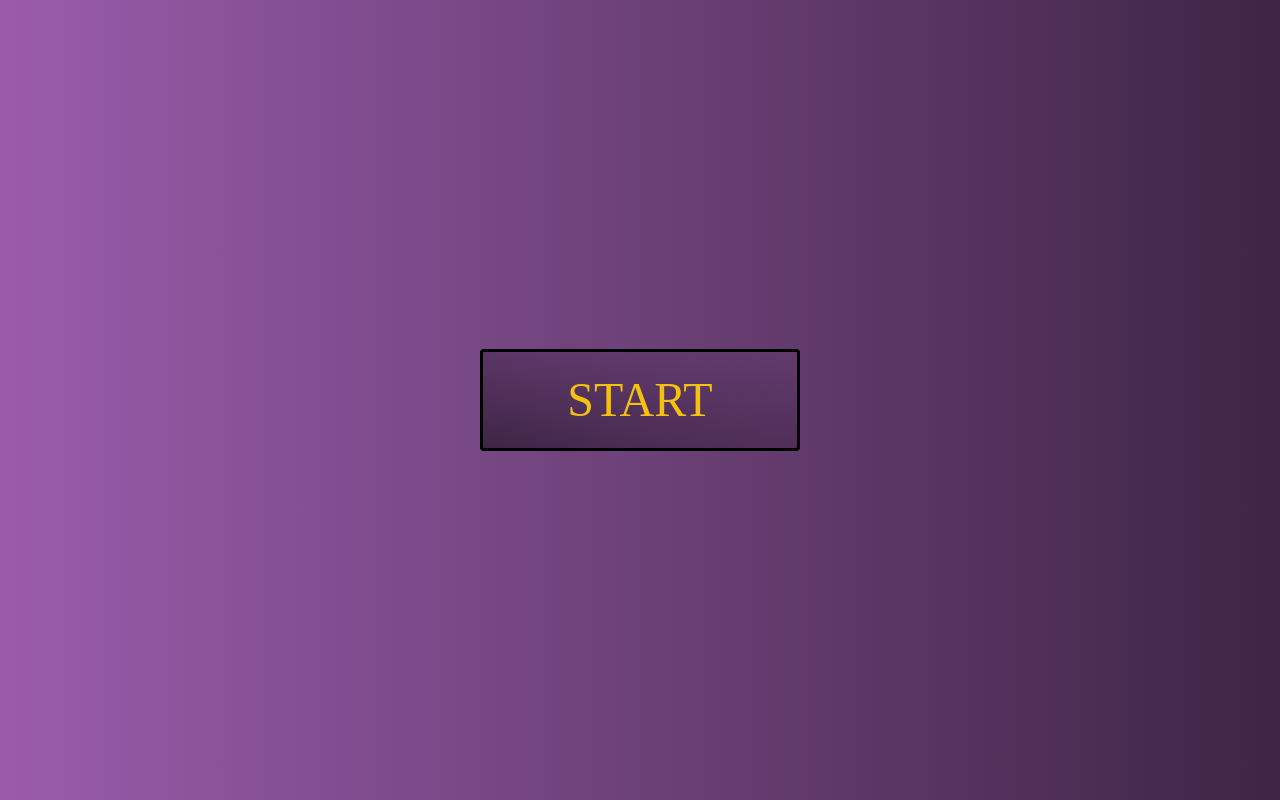
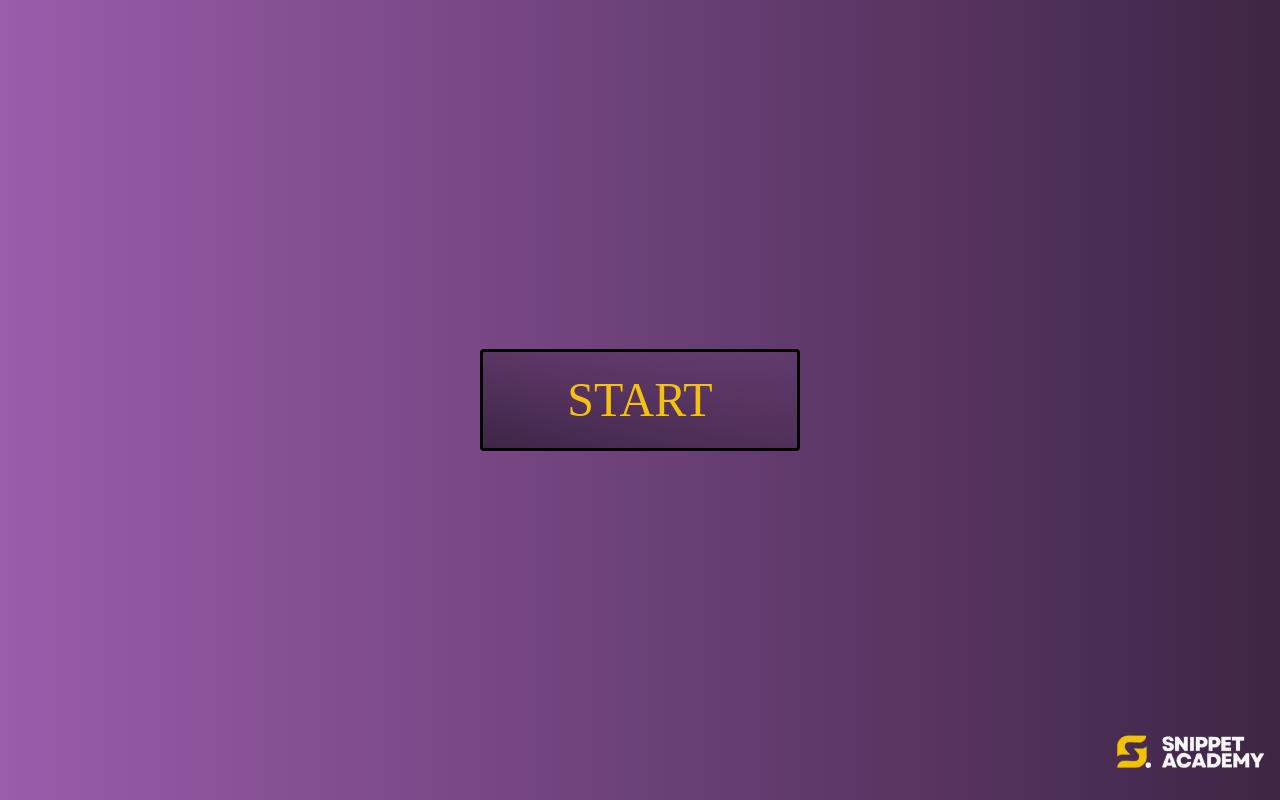
Before and after one commit to AsusBit/rock-paper-scissors, a React (Create React App) app: page / in a window 1280 px wide. Built offline with nearby package versions, Linux system fonts and the light colour scheme.

Commit message:
added snippet watermark

```diff
--- a/src/App.js
+++ b/src/App.js
@@ -8,6 +8,7 @@ import handPl from './svg/handltr.svg';
 import handCM from './svg/handrtl.svg';
 import CompLayout from './components/CompLayout';
 import Buttons from './components/Buttons';
+import snippet from './images/snippet.png';
 
 function App() {
    // to get comp's response
@@ -156,6 +157,7 @@ function handleClick(image, cho){
 </div>
 </div>
 </div>}
+<img className='fixed bottom-3 right-3 w-[10rem] bg' src={snippet}></img>
     </div>
   );
 }
```
Also changed, not shown: src/images/snippet.png (added).
